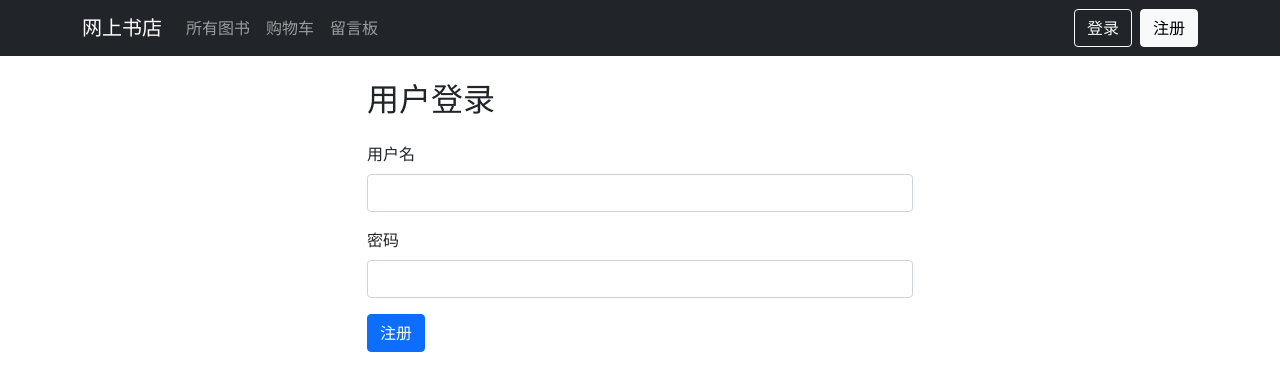
After one commit to WHYFeature/SoftwareEngineering, a Flask app: page /register in a window 1280 px wide. The commit adds this page. Shown: the top 391 px of the page. Run offline with Flask 3, Linux system fonts and the light colour scheme; some libraries are stand-ins or nearby versions.

Commit message:
项目添加

```diff
--- a/project/templates/base.html
+++ b/project/templates/base.html
@@ -16,7 +16,7 @@
                     <li class="nav-item"><a class="nav-link" href="/message">留言板</a></li>
                 </ul>
                 {% if 'username' in session %}
-                    <span class="navbar-text me-3">欢迎，{{ session.username }}</span>
+                    <span class="navbar-text me-3">欢迎，{{ session.username + session.level}}</span>
                     <a href="/logout" class="btn btn-outline-light">退出</a>
                 {% else %}
                     <a href="/login" class="btn btn-outline-light me-2">登录</a>
@@ -31,3 +31,9 @@
     </div>
 </body>
 </html>
+<!-- 在base.html底部添加 -->
+{% if config.DEBUG %}
+<div class="debug-info">
+    <small>当前用户: {{ session.username|default('未登录') }}</small>
+</div>
+{% endif %}
--- /dev/null
+++ b/project/templates/register.html
@@ -0,0 +1,23 @@
+<!-- templates/login.html -->
+{% extends "base.html" %}
+
+{% block title %}用户注册{% endblock %}
+
+{% block content %}
+<div class="row justify-content-center">
+    <div class="col-md-6">
+        <h2 class="mb-4">用户登录</h2>
+        <form method="POST">
+            <div class="mb-3">
+                <label class="form-label">用户名</label>
+                <input type="text" name="username" class="form-control" required>
+            </div>
+            <div class="mb-3">
+                <label class="form-label">密码</label>
+                <input type="password" name="password" class="form-control" required>
+            </div>
+            <button type="submit" class="btn btn-primary">注册</button>
+        </form>
+    </div>
+</div>
+{% endblock %}
```
